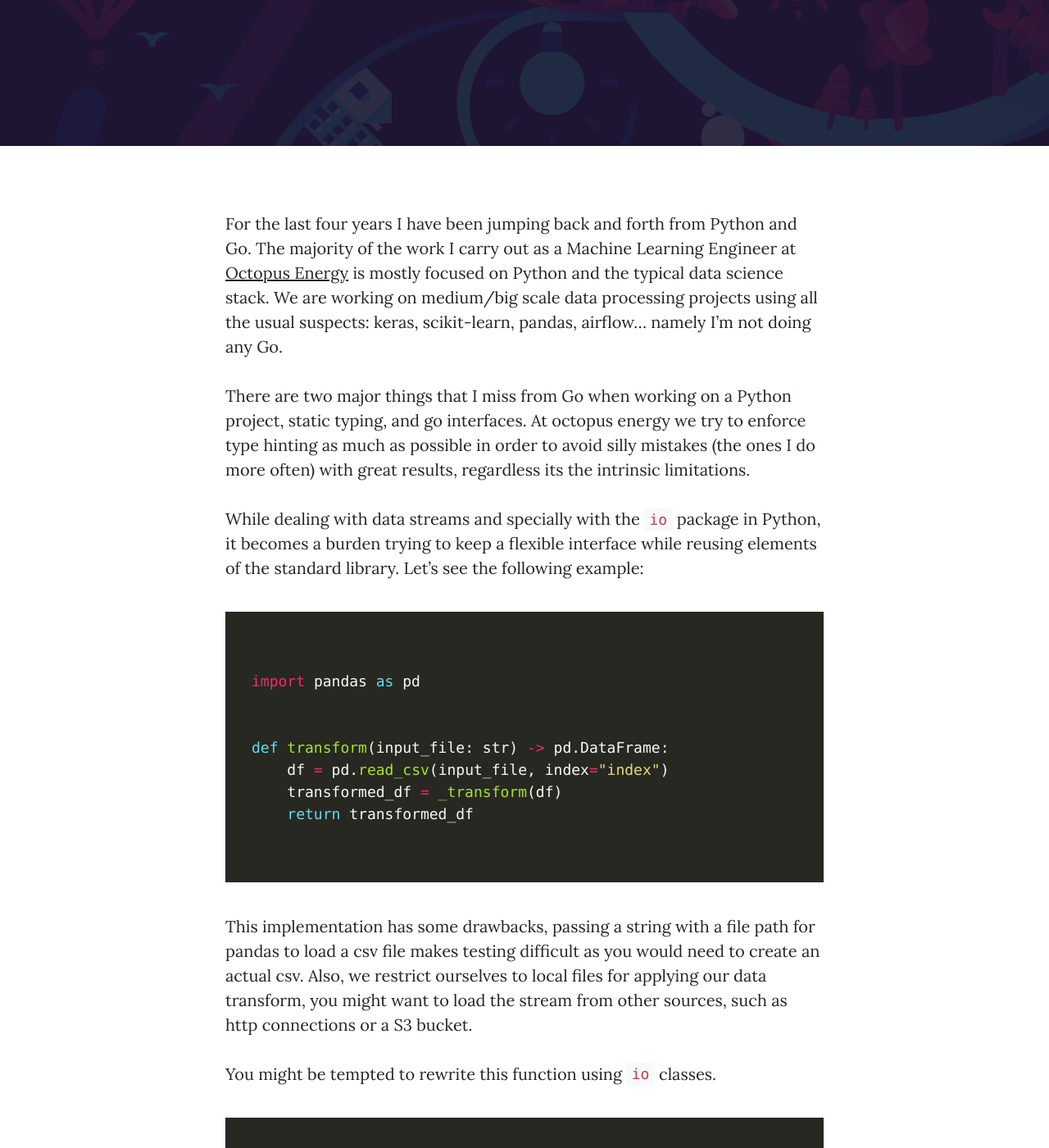
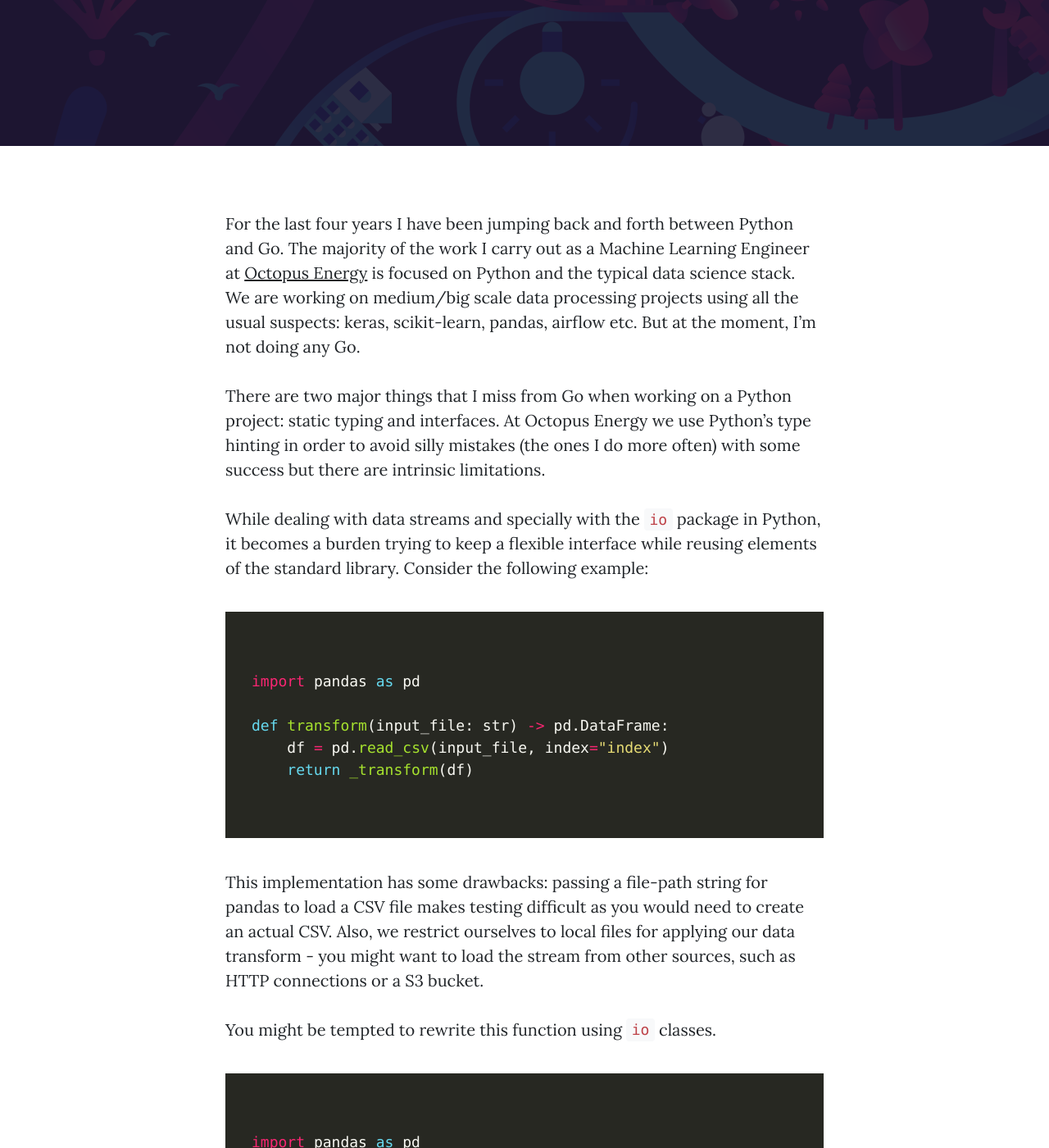
Before and after one commit to octoenergy/octoenergy.github.io, a Jekyll site: the page built from _posts/2019-03-21-python-interfaces-a-la-go.markdown, in a window 1280 px wide and 1400 px high, scrolled down 384 px. Shown: the whole window at 82% size. Built offline with Jekyll 4.4.1, drawn with Linux system fonts in a browser that asks for light colours; some web fonts are replaced; some of the changed text lies outside the part shown.

Commit message:
Make some suggested copy changes to protocols article

````diff
--- a/_posts/2019-03-21-python-interfaces-a-la-go.markdown
+++ b/_posts/2019-03-21-python-interfaces-a-la-go.markdown
@@ -7,36 +7,34 @@ banner: /assets/img/posts/2015-11-23-tech-jobs.jpg
 hex: 0e1720
 ---
 
-For the last four years I have been jumping back and forth from Python and Go.
+For the last four years I have been jumping back and forth between Python and Go.
 The majority of the work I carry out as a Machine Learning Engineer at [Octopus
-Energy](https://octopus.energy/) is mostly focused on Python and the typical
+Energy](https://octopus.energy/) is focused on Python and the typical
 data science stack. We are working on medium/big scale data processing projects
-using all the usual suspects: keras, scikit-learn, pandas, airflow... namely I'm
-not doing any Go.
+using all the usual suspects: keras, scikit-learn, pandas, airflow etc. But at
+the moment, I'm not doing any Go.
 
-There are two major things that I miss from Go when working on a Python project,
-static typing, and go interfaces. At octopus energy we try to enforce type
-hinting as much as possible in order to avoid silly mistakes (the ones I do more
-often) with great results, regardless its the intrinsic limitations.
+There are two major things that I miss from Go when working on a Python project:
+static typing and interfaces. At Octopus Energy we use Python's type
+hinting in order to avoid silly mistakes (the ones I do more
+often) with some success but there are intrinsic limitations.
 
 While dealing with data streams and specially with the `io` package in Python,
 it becomes a burden trying to keep a flexible interface while reusing elements
-of the standard library. Let's see the following example:
+of the standard library. Consider the following example:
 
 ```python
 import pandas as pd
 
-
 def transform(input_file: str) -> pd.DataFrame:
     df = pd.read_csv(input_file, index="index")
-    transformed_df = _transform(df)
-    return transformed_df
+    return _transform(df)
 ```
 
-This implementation has some drawbacks, passing a string with a file path for
-pandas to load a csv file makes testing difficult as you would need to create an
-actual csv. Also, we restrict ourselves to local files for applying our data
-transform, you might want to load the stream from other sources, such as http
+This implementation has some drawbacks: passing a file-path string for
+pandas to load a CSV file makes testing difficult as you would need to create an
+actual CSV. Also, we restrict ourselves to local files for applying our data
+transform - you might want to load the stream from other sources, such as HTTP
 connections or a S3 bucket.
 
 You might be tempted to rewrite this function using `io` classes.
@@ -45,20 +43,18 @@ You might be tempted to rewrite this function using `io` classes.
 import pandas as pd
 import io
 
-
 def transform(input_io: io.TextIO) -> pd.DataFrame:
     df = pd.read_csv(input_io, index="index")
-    transformed_df = _transform(df)
-    return transformed_df
+    return _transform(df)
 ```
 
-This sounds sensible, you're using a class offered by the standard library and
-`pandas`will like it as it uses an intrinsic reading _protocol_ (more on this
-soon). this means that as long as what you send down `pd.read_csv` has
-method/function called `read`, pandas will be able to load the data. But the
-definition `io` package makes a burden to extend the behaviour of any of its
-classes. Many `ftp` or `S3` readers out there won't inherit from these classes
-as typing is not really big in the python ecosystem. Also, building _fake_ io
+This is more sensible: we're using a class offered by the standard library and
+`pandas` will like it as it uses an intrinsic reading _protocol_ (more on this
+soon). This means that as long as what you send down `pd.read_csv` has a
+method/function called `read`, pandas will be able to load the data. But it's
+difficult to extend the classes in the `io` package.
+Many `ftp` or `S3` readers won't inherit from these classes
+as typing is not really big in the python ecosystem. Also, building _fake_ `io`
 subclasses to test is an ordeal as you need to create a bunch of empty stubs to
 extend them.
 
@@ -141,7 +137,7 @@ In this way we just need to have the `__len__` method in our class (or function
 in our module) in order to fulfill the `print_sizable` requirements.
 
 The whole concept of dependency injection in Go revolves around the idea of
-having interfaces as a contract. Your python _object_ or your go _struct_ needs
+having interfaces as a contract. Your python _object_ or your Go _struct_ needs
 to fulfill this contract in order to be used as a parameter to a function. This
 [blog post](https://appliedgo.net/di/) by Christoph Berger explains it way
 better, and [this video](https://www.youtube.com/watch%3Fv%3DifBUfIb7kdo) by the
@@ -193,13 +189,12 @@ class Reader(Protocol):
 
 def transform(input_reader: Reader) -> pd.DataFrame:
     df = pd.read_csv(input_reader, index="index")
-    transformed_df = _transform(df)
-    return transformed_df
+    return _transform(df)
 
 ```
-From this implementation we obtain function that accepts not only any
-_file\_like\_object_, such as files, `io.StringIO` or `io.BytesIO`, but also any
-other third party libraries to stream S3 buckets, ftp, sftp, http, as long as
+From this implementation we obtain a function that accepts not only any
+_file-like-object_, such as files, `io.StringIO` or `io.BytesIO`, but also any
+other third party libraries to stream S3 buckets, FTP, sFTP, HTTP, as long as
 they are iterables and have a `read(i:int=-1)` method. No inheritance needed, no
 extra glue code to make this work with third party libraries or testing fakes.
 
````
Also changed, not shown: other parts of _posts/2019-03-21-python-interfaces-a-la-go.markdown (+7 -7 lines).
